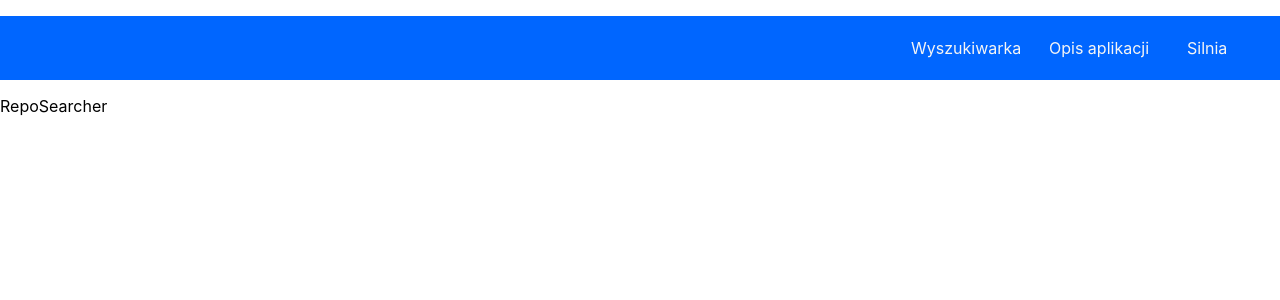
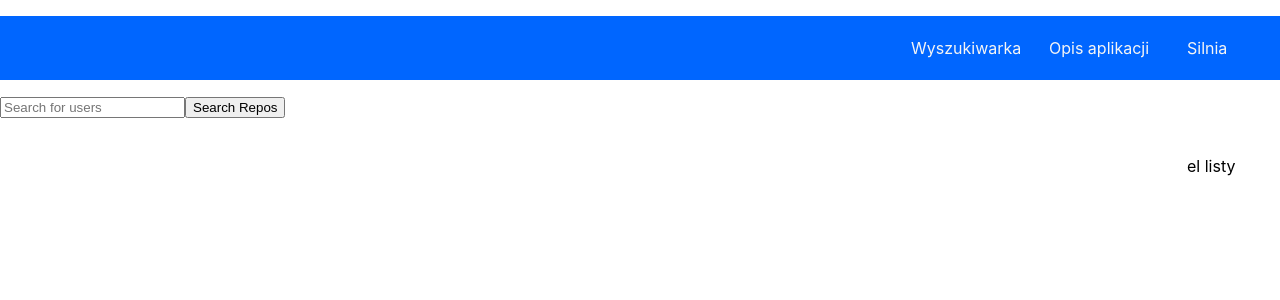
Before and after one commit to Mhiho/repo-searcher, a React (Create React App) app: page / in a window 1280 px wide. Shown: the top 300 px of the page. Built offline with nearby package versions, Linux system fonts and the light colour scheme.

Commit message:
redux connected, axios added

```diff
--- a/package.json
+++ b/package.json
@@ -6,6 +6,7 @@
     "@testing-library/jest-dom": "^5.11.4",
     "@testing-library/react": "^11.1.0",
     "@testing-library/user-event": "^12.1.10",
+    "axios": "^0.21.1",
     "node-sass": "^5.0.0",
     "react": "^17.0.1",
     "react-dom": "^17.0.1",
--- a/src/App.js
+++ b/src/App.js
@@ -1,3 +1,4 @@
+import React from 'react';
 import {
   Route,
   BrowserRouter as Router,
@@ -6,6 +7,7 @@ import {
 import RepoSearcher from "./components/RepoSearcher";
 import AppDescription from "./components/AppDescription";
 import MathFunction from "./components/MathFunction";
+import { useSelector } from 'react-redux';
 
 function App() {
   return (
--- /dev/null
+++ b/src/_components/RepoSearcher/ReposList.js
@@ -0,0 +1,16 @@
+import React from 'react';
+import { useSelector } from 'react-redux';
+
+
+function ReposList() {
+    const repos = useSelector(state => state.repos);
+
+    console.log(repos)
+
+    return(
+        <ul>
+            <li>el listy</li>
+        </ul>
+    )
+}
+export default ReposList;
--- /dev/null
+++ b/src/_components/RepoSearcher/SearchBar.js
@@ -0,0 +1,37 @@
+import React, { useState, useEffect } from 'react';
+import { getRepos } from '../../actions/getRepos';
+import { useDispatch } from 'react-redux';
+
+const SearchBar = () => {
+    const [login, setLogin] = useState('');
+    const [loading, setLoading] = useState(true);
+    const dispatch = useDispatch();
+
+    const submitHandler = (e) => {
+        e.preventDefault();
+        dispatch(getRepos(login));
+        setLoading(false);
+    }
+
+    return (
+        <div className="container">
+
+                <form onSubmit={submitHandler}>
+                    <div className="searchbar-input">
+                        <input
+                            placeholder="Search for users"
+                            type="search"
+                            value={login}
+                            onChange={e => setLogin(e.target.value)}
+                        />
+                        <input type="submit"
+                            value="Search Repos"
+                        />
+                    </div>
+                </form>
+            </div>
+    )
+}
+
+
+export default SearchBar;
--- /dev/null
+++ b/src/actions/getRepos.js
@@ -0,0 +1,16 @@
+import axios from "../axiosInstance";
+export const FETCH_REPOS = "FETCH_REPOS";
+
+export const getRepos = (login) => {
+  return async dispatch => {
+    try {
+      const response = await axios.get(`/users/${login}/repos?sort=updated&per_page=5`);
+      dispatch({
+        type: FETCH_REPOS,
+        payload: response.data,
+      });
+    } catch (err) {
+      console.error(err);
+    }
+  };
+};
--- /dev/null
+++ b/src/axiosInstance.js
@@ -0,0 +1,7 @@
+import axios from 'axios';
+
+const instance = axios.create({
+    baseURL: 'https://api.github.com/'
+});
+
+export default instance;
--- a/src/components/RepoSearcher.js
+++ b/src/components/RepoSearcher.js
@@ -1,14 +1,18 @@
-import React from 'react';
-import Layout from '../hoc/Layout';
+import React from "react";
+import Layout from "../hoc/Layout";
+import SearchBar from '../_components/RepoSearcher/SearchBar';
+import ReposList from '../_components/RepoSearcher/ReposList';
 
-function RepoSearcher(){
-    return(
-        <>
-        <Layout>
-         RepoSearcher
-        </Layout>
-        </>
-    )
+function RepoSearcher() {
+
+  return (
+    <>
+      <Layout>
+        <SearchBar />
+        <ReposList />
+      </Layout>
+    </>
+  );
 }
 
 export default RepoSearcher;
--- a/src/index.js
+++ b/src/index.js
@@ -3,16 +3,16 @@ import ReactDOM from 'react-dom';
 import './index.css';
 import App from './App';
 import reportWebVitals from './reportWebVitals';
-//dodac po podpieciu z akcja i reducerem
 import { Provider } from 'react-redux';
 import reduxStore from './store/reduxStore';
 
 const store = reduxStore();
 
-
 ReactDOM.render(
   <React.StrictMode>
+    <Provider store={store}>
     <App />
+  </Provider>
   </React.StrictMode>,
   document.getElementById('root')
 );
--- /dev/null
+++ b/src/reducers/reposReducer.js
@@ -0,0 +1,13 @@
+import { FETCH_REPOS } from "../actions/getRepos";
+
+export const fetchRepos = (state = [], action) => {
+  switch (action.type) {
+    case FETCH_REPOS:
+      return {
+          ...state,
+          repos: action.payload
+    };
+    default:
+      return state;
+  }
+}
--- a/src/store/reduxStore.js
+++ b/src/store/reduxStore.js
@@ -1,9 +1,9 @@
 import { applyMiddleware, combineReducers, createStore } from 'redux';
-import thunk from 'redux-thunk'
-
+import thunk from 'redux-thunk';
+import { fetchRepos } from '../reducers/reposReducer';
 
 const rootReducer = combineReducers({
-
+   repos: fetchRepos
 })
 
 export default function reduxStore() {
```
Also changed, not shown: 1 other file (tests, documents, lock files or other folders).
